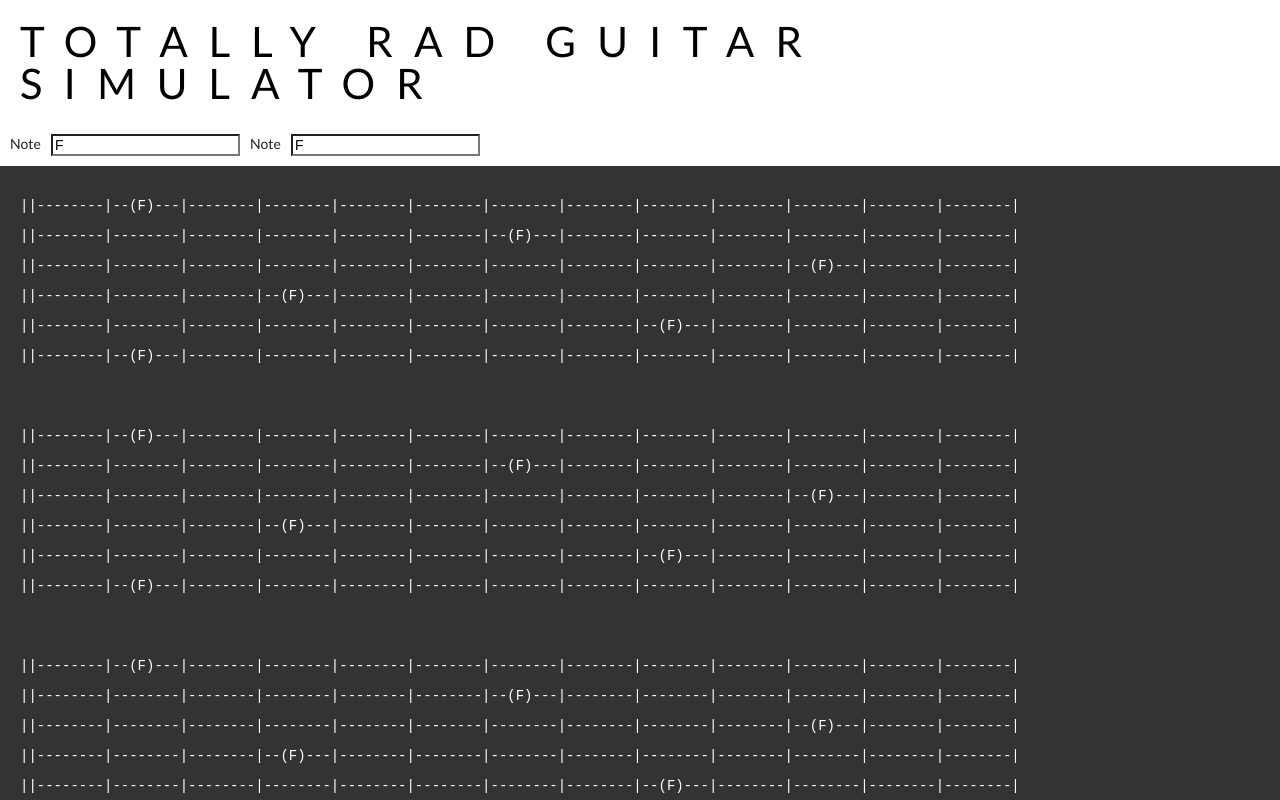
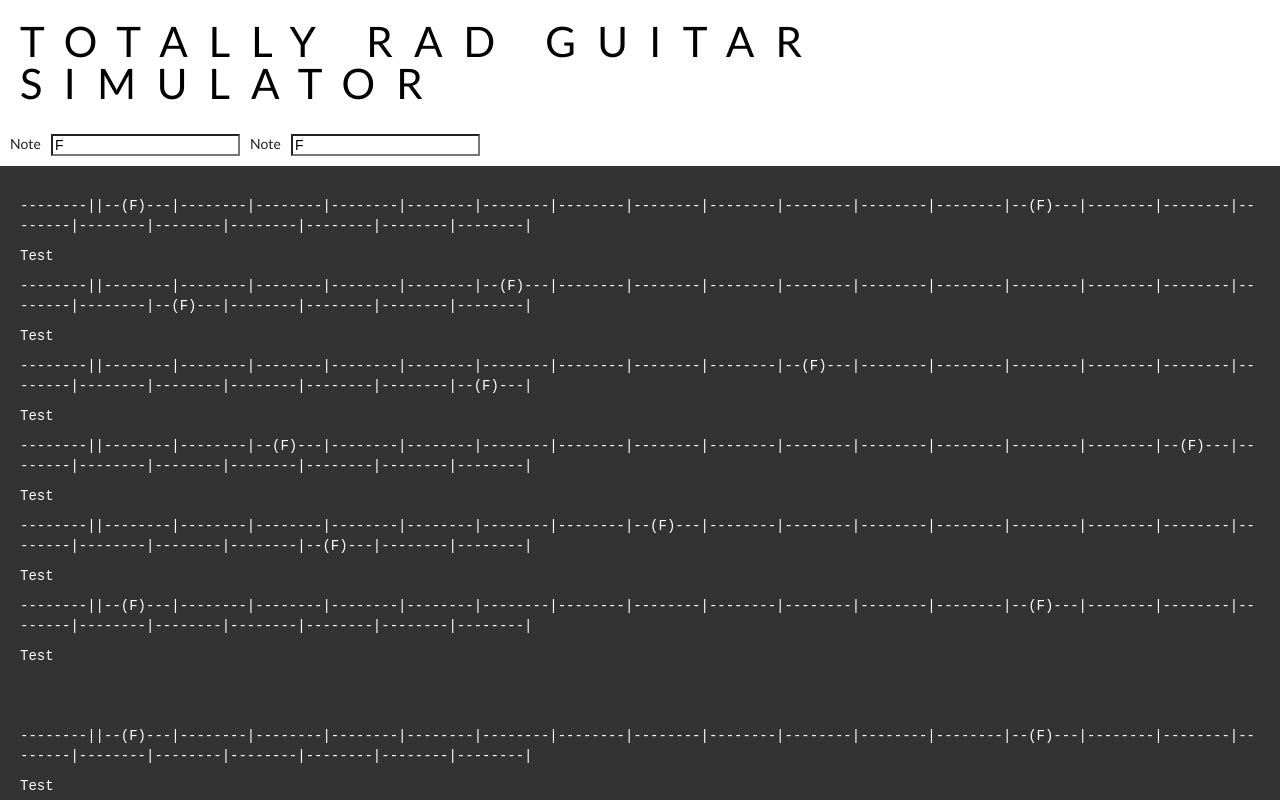
Before and after one commit to TMarche/guitar, a React (Create React App) app: page / in a window 1280 px wide. Shown: the top 800 px of the page. Built offline with nearby package versions, Linux system fonts and the light colour scheme.

Commit message:
Start using components

```diff
--- a/src/components/GuitarString.js
+++ b/src/components/GuitarString.js
@@ -6,7 +6,7 @@ import CircularList from "../structures/CircularList"
 const NOTE_CIRCLE = new CircularList("E F F# G G# A A# B C C# D D#".split(" "))
 
 class GuitarString extends React.Component {
-    static defaultProps = {length: 13}
+    static defaultProps = {length: 23}
     state = {notes: []}
 
     componentDidMount() {
@@ -15,8 +15,15 @@ class GuitarString extends React.Component {
 
     render() {
         return (
-            <div className={this.props.className}>{this.presentAsString()}</div>
+            <div>
+                <div className={this.props.className}>{this.presentAsString()}</div>
+                <div className={this.props.className}>{this.presentAsComponent()}</div>
+            </div>
         )
+    }
+
+    presentAsComponent = (component) => {
+        return <div>Test</div>
     }
 
     presentAsString = () => {
@@ -25,8 +32,8 @@ class GuitarString extends React.Component {
             return x.toLowerCase() === this.props.selectedNote.toLowerCase() ? `(${x})` : "-"
         })
         // Create string, taking into account the amount of space each item takes
-        return "||--" + this.state.notes.map( noteMapper )
-                    .map( x => x + "-".repeat(6 - x.length))
+        return "--" + this.state.notes.map( noteMapper )
+                    .map( (x, i) => x + "-".repeat(6 - x.length) + (i === 0 ? "|" : "") )
                     .join("|--") + "|"
     }
 
```
